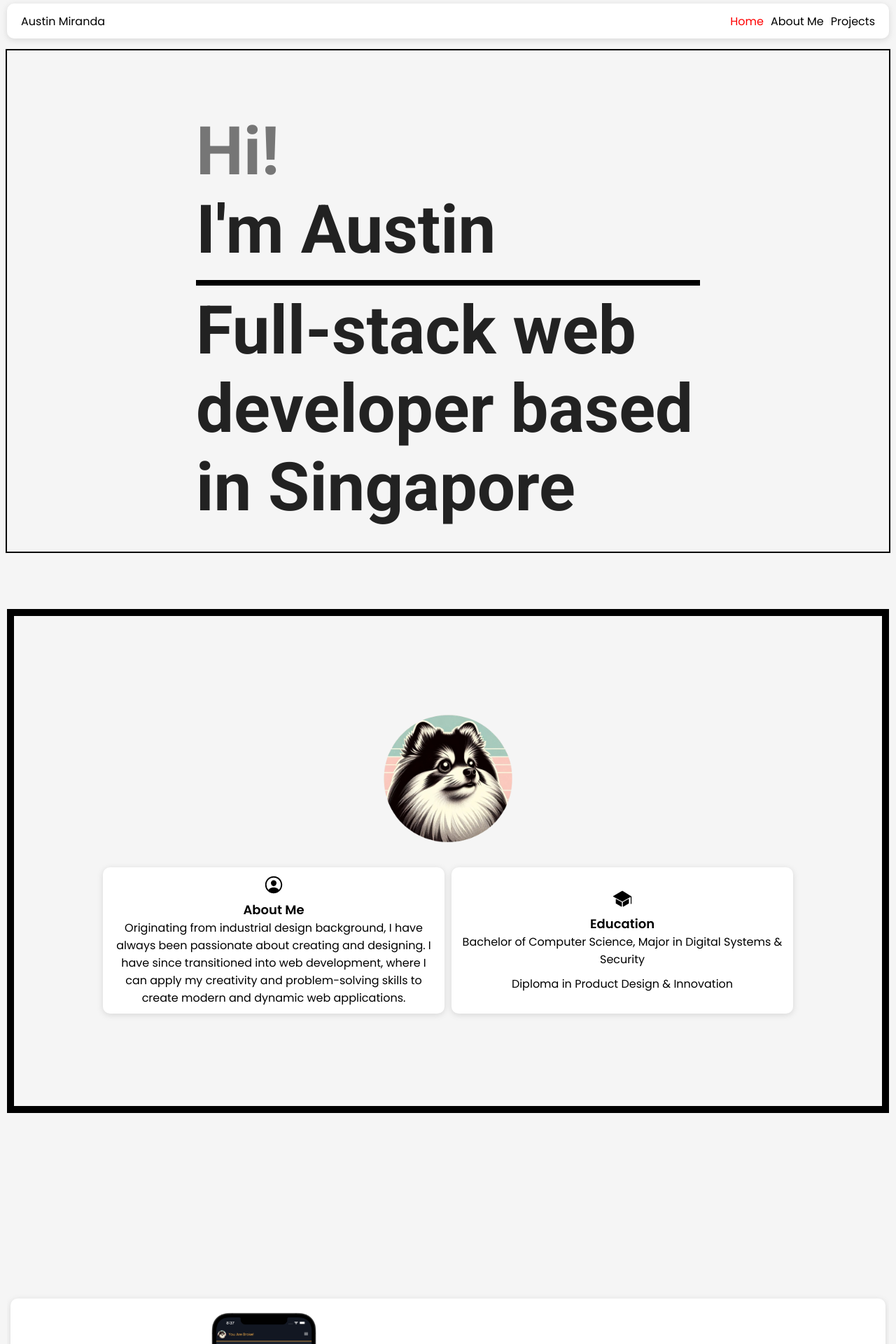
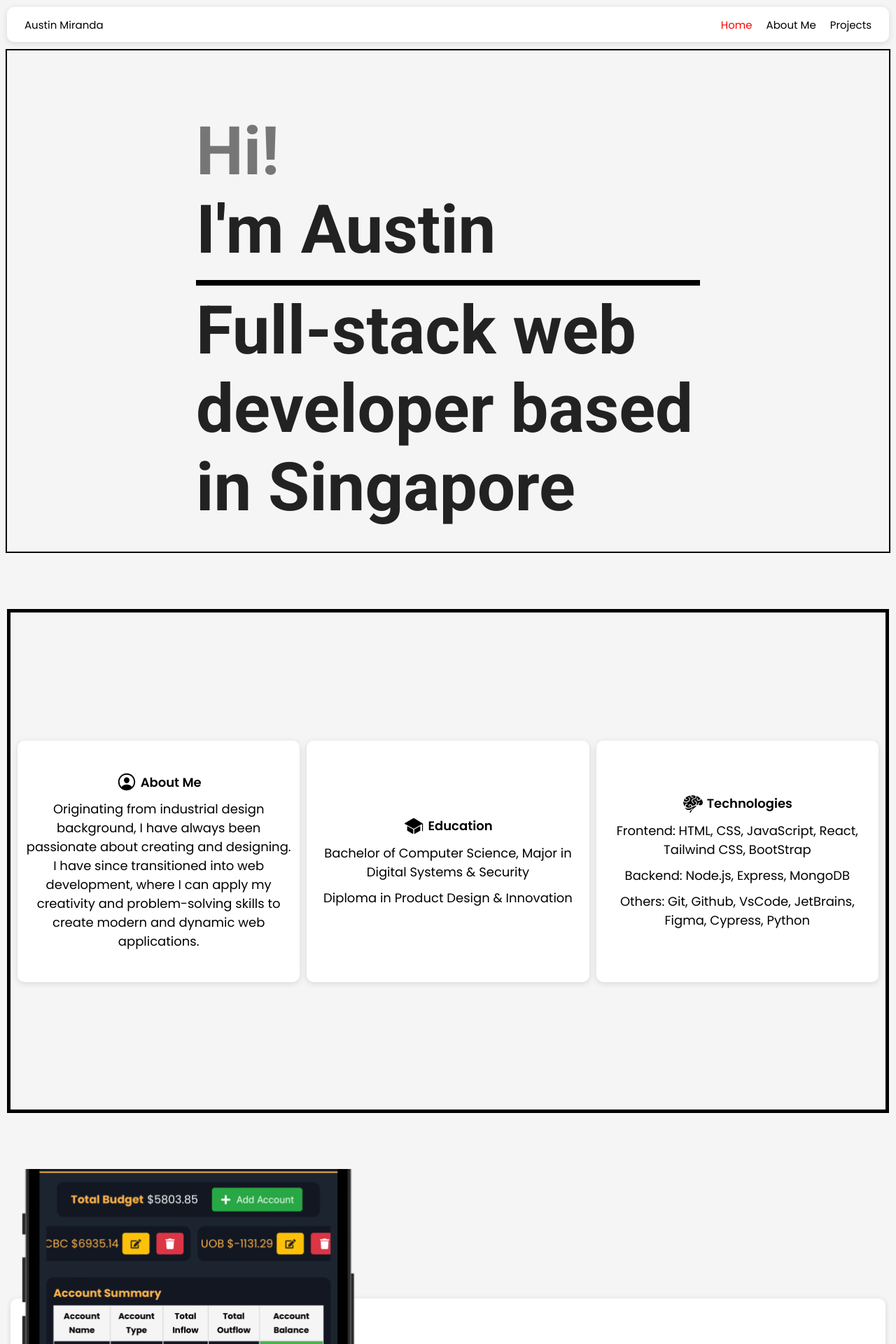
Before and after one commit to TarokoDev/ANSM-Portfolio, a React (Vite) app in the folder frontend/: page / in a window 1280 px wide. Shown: the top 1920 px of the page at 70% size. Built offline with nearby package versions, Linux system fonts and the light colour scheme.

Commit message:
Updated screen accecibility

```diff
--- a/frontend/src/components/navbar/Navbar.jsx
+++ b/frontend/src/components/navbar/Navbar.jsx
@@ -24,13 +24,7 @@ export default function Navbar() {
         <div className={styles.container}>
             <div className={styles.component}>
                 <div className={styles.left}>
-                    <Link
-                        // activeClass={styles.active}
-                        to="home"
-                        spy={true}
-                        smooth={true}
-                        duration={500}
-                    >
+                    <Link to="home" spy={true} smooth={true} duration={500}>
                         Austin Miranda
                     </Link>
                 </div>
--- a/frontend/src/components/navbar/Navbar.module.css
+++ b/frontend/src/components/navbar/Navbar.module.css
@@ -8,47 +8,92 @@
     padding: 10px;
     box-sizing: border-box;
     position: fixed;
-    top: 0px;
     z-index: 1000;
+    padding-bottom: 0;
 }
 
 .active {
-    color: red;  /* Change text color for active link */
+    color: red;
 }
 
 
 .component {
-    /* border: 2px solid var(--primary-color); */
     background-color: white;
     box-shadow: var(--box-shadow);
-    /* border: 2px solid black; */
-    min-height: 50px;
+    height: 100%;
     width: 100%;
     border-radius: 10px;
     display: flex;
     align-items: center;
     color: var(--text-color);
+    padding: 5px;
+    box-sizing: border-box;
 }
 
 .left {
+    display: flex;
+    justify-content: flex-start;
+    align-items: center;
+    height: 100%;
+    text-align: center;
     width: 40%;
-    margin-left: 20px;
+
+
 }
 
 .right {
     display: flex;
     flex-direction: row;
     justify-content: flex-end;
+    align-items: center;
+    height: 100%;
     width: 60%;
-    padding-right: 20px;
     gap: 10px;
+    margin-right: 5px;
 }
 
 
 .component a {
     text-decoration: none;
+    font-size: calc(12px + 0.5vw); /* Adjust base font size and scaling here */
+    line-height: 1;
+    text-align: center;
 }
 
+/* Larger mobile screens */
+@media screen and (min-width: 407px) and (max-width: 479px) {
+
+    .left {
+        margin-left: 10px;
+    }
+
+    .right {
+        gap: 10px;
+        justify-content: flex-end;
+        margin-right: 5px;
+    }
+
+    .component a {
+        font-size: calc(12px + 0.75vw); /* Adjust scaling to prevent wrapping */
+    }
+}
+
+/* Tablet and above */
 @media screen and (min-width: 480px) {
 
+    .left {
+        margin-left: 20px;
+        justify-content: flex-start;
+        align-items: center;
+    }
+
+    .right {
+        margin-right: 20px;
+        justify-content: flex-end;
+        gap: 20px;
+    }
+
+    .component a {
+        font-size: 15px; /* Fixed font size for larger screens */
+    }
 }
--- a/frontend/src/components/pages/about/About.jsx
+++ b/frontend/src/components/pages/about/About.jsx
@@ -1,39 +1,39 @@
 import styles from "./About.module.css";
 import { IoPersonCircleOutline } from "react-icons/io5";
 import { IoIosSchool } from "react-icons/io";
-import { FaAward } from "react-icons/fa";
+import { GiBrain } from "react-icons/gi";
 
 export default function About() {
     return (
         <div className={styles.container}>
             <div className={styles.component}>
-                <div className={styles.image}>
+                {/* <div className={styles.image}>
                     <img
                         src="/icon.png"
                         alt="Austin"
                         className={styles.image}
                     />
+                </div> */}
+
+                <div className={styles.card}>
+                    <div className={styles.header}>
+                        <IoPersonCircleOutline size="30px" />
+                        <div className={styles.header}>About Me</div>
                     </div>
-                <div className={styles.cards}>
-                    <div className={styles.aboutme}>
-                        <div className={styles.logo}>
-                            <IoPersonCircleOutline size="30px" />
-                        </div>
-                        <div className={styles.header}>About Me</div>
                     <div className={styles.description}>
-                            Originating from industrial design background, I
-                            have always been passionate about creating and
-                            designing. I have since transitioned into web
-                            development, where I can apply my creativity and
-                            problem-solving skills to create modern and dynamic
-                            web applications.
+                        Originating from industrial design background, I have
+                        always been passionate about creating and designing. I
+                        have since transitioned into web development, where I
+                        can apply my creativity and problem-solving skills to
+                        create modern and dynamic web applications.
                     </div>
                 </div>
-                    <div className={styles.education}>
-                        <div className={styles.logo}>
+
+                <div className={styles.card}>
+                    <div className={styles.header}>
                         <IoIosSchool size="30px" />
+                        <div className={styles.header}>Education</div>
                     </div>
-                        <div className={styles.header}>Education</div>
                     <div className={styles.description}>
                         <div>
                             Bachelor of Computer Science, Major in Digital
@@ -42,14 +42,23 @@ export default function About() {
                         <div>Diploma in Product Design & Innovation</div>
                     </div>
                 </div>
-                    {/* <div>
-                        <Cards
-                            logo={<IoIosSchool size="30px" />}
-                            title="Education"
-                            description1="B.CompSc. Bachelor's Degree"
-                            description2="Dip. Product Design & Innovation"
-                        />
-                    </div> */}
+
+                <div className={styles.card}>
+                    <div className={styles.header}>
+                        <GiBrain size="30px" />
+                        <div className={styles.header}>Technologies</div>
+                    </div>
+                    <div className={styles.description}>
+                        <div>
+                            Frontend: HTML, CSS, JavaScript, React, Tailwind
+                            CSS, BootStrap
+                        </div>
+                        <div>Backend: Node.js, Express, MongoDB</div>
+                        <div>
+                            Others: Git, Github, VsCode, JetBrains, Figma,
+                            Cypress, Python
+                        </div>
+                    </div>
                 </div>
             </div>
         </div>
--- a/frontend/src/components/pages/about/About.module.css
+++ b/frontend/src/components/pages/about/About.module.css
@@ -7,49 +7,48 @@
     padding: 10px;
     box-sizing: border-box;
     background-color: whitesmoke;
-
 }
 
 .component {
-    gap: 20px; /* Increased gap between sections */
+    gap: 10px;
     margin-top: 60px;
     height: 100%;
     width: 100%;
     display: flex;
     flex-direction: column;
     align-items: center;
-    justify-content: center;
+    justify-content: space-evenly;
     border: 5px solid black;
     padding: 10px;
     box-sizing: border-box;
     background-color: whitesmoke;
+    overflow-y: auto;
 
 }
 
 .header {
-    font-size: large;
+    font-size: min(4vw, 18px);
     font-weight: 600;
+    display: flex;
+    justify-content: center;
+    align-items: center;
+    flex-direction: row;
+    gap: 5px;
 
 }
 
-img {
-    height: 200px;
-    object-fit: cover;
-    border-radius: 100px;
-    box-shadow: 0 0 10px 5px rgba(0, 0, 0, 0.2);
+.image {
+    height: 150px;
+    display: flex;
+    justify-content: center;
+    align-items: center;
 }
 
-.cards {
-    width: 100%;
-    display: flex;
-    flex-direction: column;
-    justify-content: space-around;
-    align-items: stretch;
-    gap: 10px;
+img {
+    object-fit: cover;
 }
 
-.aboutme {
-    /* border: 2px solid black; */
+.card {
     border-radius: 10px;
     width: 100%;
     display: flex;
@@ -60,10 +59,31 @@ img {
     box-sizing: border-box;
     box-shadow: var(--box-shadow);
     background-color: white;
+    gap: 10px;
+    text-align: center;
+    font-size: min(4vw, 18px);
 }
 
-.education {
-    /* border: 2px solid black; */
+.description {
+    display: flex;
+    flex-direction: column;
+    text-align: center;
+    justify-content: center;
+    gap: 10px;
+}
+
+/* Larger mobile screens */
+@media screen and (min-width: 407px) and (max-width: 479px) {
+
+    .component {
+        display: flex;
+        justify-content: center;
+        align-items: none;
+        flex-direction: column;
+        gap: 10px;
+    }
+
+    .card {
         border-radius: 10px;
         width: 100%;
         display: flex;
@@ -74,68 +94,47 @@ img {
         box-sizing: border-box;
         box-shadow: var(--box-shadow);
         background-color: white;
+        gap: 10px;
+        text-align: center;
     }
 
     .description {
         display: flex;
         flex-direction: column;
+        text-align: center;
         justify-content: center;
-    align-items: center;
-    text-align: center;
         gap: 10px;
+    }
+
 
 }
 
+/* Tablet and above */
 @media screen and (min-width: 480px) {
+
     .component {
-        gap: 20px;
-        margin-top: 60px;
-        height: 100%;
-        width: 100%;
-        display: flex;
-        flex-direction: column;
+        flex-direction: row;
+        justify-content: center;
         align-items: center;
-        justify-content: center;
-        border: 10px solid black;
-        box-sizing: border-box;
 
     }
 
-    img {
-        height: 200px;
-        object-fit: cover;
-        border-radius: 100px;
-        box-shadow: 0 0 10px 5px rgba(0, 0, 0, 0.2);
+    .card {
+        width: 500px;
+        height: 50%;
+        overflow-y: auto;
+        display: flex;
+        justify-content: center;
+        align-items: center;
     }
 
-    .cards {
-        width: 100%;
-        display: flex;
-        flex-direction: row;
-        justify-content: center;
-        gap: 10px;
-        box-sizing: border-box;
+    .header {
+        font-size: min(2vw, 18px);
     }
 
-    .aboutme {
-        /* border: 2px solid black; */
-        width: 40%;
-        display: flex;
-        flex-direction: column;
-        align-items: center;
-        padding: 10px;
-        box-sizing: border-box;
-        box-shadow: var(--box-shadow);
+    .description {
+        text-align: center;
+
     }
 
-    .education {
-        /* border: 2px solid black; */
-        width: 40%;
-        display: flex;
-        flex-direction: column;
-        align-items: center;
-        padding: 10px;
-        box-sizing: border-box;
-        box-shadow: var(--box-shadow);
 }
-}
--- a/frontend/src/components/pages/projects/Projects.module.css
+++ b/frontend/src/components/pages/projects/Projects.module.css
@@ -1,4 +1,4 @@
- /* Mobile Screen */
+/* Mobile Screen */
 .container {
     height: 100%;
     width: 100%;
@@ -28,7 +28,6 @@
 }
 
 .project {
-    height: 600px;
     min-width: 100%;
     display: flex;
     flex-direction: row;
@@ -36,7 +35,7 @@
     align-items: center;
     gap: 10px;
     height: 50%;
-    padding: 20px;
+    padding: 10px;
     background-color: white;
     border-radius: 10px;
     box-shadow: var(--box-shadow);
@@ -44,19 +43,20 @@
 }
 
 .image {
-    height: 100%;
+    width: 40%;
     display: flex;
     justify-content: center;
     align-items: center;
+    box-sizing: content-box
 }
 
 img {
-    object-fit: cover;
-    border-radius: 0;
-    box-shadow: none;
+	min-width: 100%;
+    min-height: 100%;
 }
 
 .description {
+    width: 60%;
     display: flex;
     flex-direction: column;
     gap: 10px;
@@ -70,11 +70,9 @@ img {
 }
 
 .summary {
-    font-size: 18px;
+    font-size: calc(12px + 0.5vw);
     font-weight: 500;
     color: var(--text-color);
-
-
 }
 
 .stack {
@@ -120,6 +118,33 @@ img {
     outline: none;
 }
 
-.instructions {
-    color: black;
+.component a {
+    text-decoration: none;
+    font-size: calc(12px + 0.5vw); /* Adjust base font size and scaling here */
+    line-height: 1;
+    text-align: center;
 }
+
+/* Media Queries */
+
+/* Smaller screens (default mobile-first approach) */
+@media screen and (max-width: 359px) {
+
+    .summary {
+        font-size: calc(12px + 1vw); /* Slightly larger to prevent wrapping */
+    }
+}
+
+/* Larger mobile screens */
+@media screen and (min-width: 360px) and (max-width: 479px) {
+    .summary {
+        font-size: calc(12px + 0.75vw); /* Adjust scaling to prevent wrapping */
+    }
+}
+
+/* Tablet and above */
+@media screen and (min-width: 480px) {
+    .summary {
+        font-size: 15px; /* Fixed font size for larger screens */
+    }
+}
```
Also changed, not shown: frontend/src/components/pages/home/Home.module.css (+8 -2 lines). Lines whose indentation alone changed are shown as unchanged.
